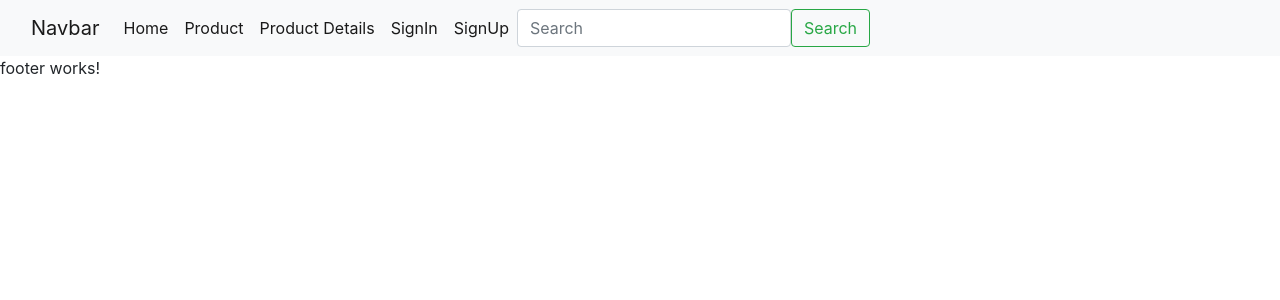
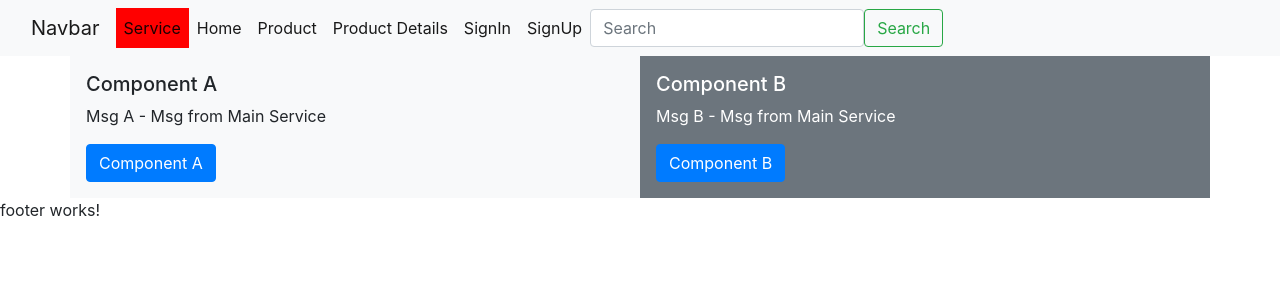
Before and after one commit to dhav13/appHello-angular-repo, an Angular app: page /service in a window 1280 px wide. Before the commit this address led to /. Shown: the top 300 px of the page. Built offline with nearby package versions, Linux system fonts and the light colour scheme.

Commit message:
fixup(feature-services):services injection inside multiple component

```diff
--- a/src/app/app.routes.ts
+++ b/src/app/app.routes.ts
@@ -2,8 +2,13 @@ import { Routes } from '@angular/router';
 import { HomePage } from './components/home-page/home-page';
 import { Products } from './components/products/products';
 import { NoPageFound } from './components/no-page-found/no-page-found';
+import { FeatureService } from './components/feature-service/feature-service/feature-service';
 
 export const routes: Routes = [
+    {
+        path: 'service',
+        component: FeatureService,
+    },
     {
         path: '',   // empty loading ruote
         redirectTo: 'home',
--- /dev/null
+++ b/src/app/components/feature-service/component-a/component-a.html
@@ -0,0 +1,2 @@
+<p>Msg A - {{componentAMsg}}</p>
+<button type="button" (click)="updateService()" class="btn btn-primary">Component A</button>
--- /dev/null
+++ b/src/app/components/feature-service/component-a/component-a.ts
@@ -0,0 +1,22 @@
+import { Component, inject, OnChanges, SimpleChanges } from '@angular/core';
+import { MainService } from '../data-access/services/main-service';
+
+@Component({
+  selector: 'app-component-a',
+  imports: [],
+  templateUrl: './component-a.html',
+  styleUrl: './component-a.css',
+})
+export class ComponentA {
+  #mainService = inject(MainService)
+  componentAMsg: string = this.#mainService.dataMsg
+
+  // constructor(mainService:MainService){
+  // }
+
+  updateService(){
+    console.log("Component A trigger")
+    this.#mainService.dataMsg = "Chaning Main service dataMsg from Component A"
+    this.#mainService.calculationOfMarks("ComponentA")
+  }
+}
--- /dev/null
+++ b/src/app/components/feature-service/component-b/component-b.html
@@ -0,0 +1,3 @@
+<p>Msg B - {{componentBMsg}}</p>
+<!-- <p>Msg B - {{mainService.dataMsg}}</p> -->
+<button type="button" (click)="updateBService()" class="btn btn-primary">Component B</button>
--- /dev/null
+++ b/src/app/components/feature-service/component-b/component-b.ts
@@ -0,0 +1,23 @@
+import { Component, inject } from '@angular/core';
+import { MainService } from '../data-access/services/main-service';
+
+@Component({
+  selector: 'app-component-b',
+  imports: [],
+  templateUrl: './component-b.html',
+  styleUrl: './component-b.css',
+})
+export class ComponentB {
+  #mainBService = inject(MainService)
+  componentBMsg: string = this.#mainBService.dataMsg
+
+
+  updateBService(){
+    console.log("Component B trigger")
+    this.#mainBService.dataMsg = "Changing Main service dataMsg from Component B"
+    this.#mainBService.calculationOfMarks("ComponentB")
+  }
+
+  // constructor(public mainService:MainService){
+  // }
+}
--- /dev/null
+++ b/src/app/components/feature-service/data-access/services/main-service.ts
@@ -0,0 +1,12 @@
+import { Injectable } from '@angular/core';
+
+@Injectable({
+  providedIn: 'root',
+})
+export class MainService {
+  dataMsg:string = 'Msg from Main Service'
+
+  calculationOfMarks(component : string){
+    console.log("This was triggered by ", component)
+  }
+}
--- /dev/null
+++ b/src/app/components/feature-service/feature-service/feature-service.html
@@ -0,0 +1,12 @@
+<div class="container">
+  <div class="row">
+    <div class="col-md-6 bg-light p-3">
+      <h5>Component A</h5>
+      <app-component-a></app-component-a>
+    </div>
+    <div class="col-md-6 bg-secondary text-white p-3">
+      <h5>Component B</h5>
+      <app-component-b></app-component-b>
+    </div>
+  </div>
+</div>
--- a/src/app/components/header/header.html
+++ b/src/app/components/header/header.html
@@ -6,6 +6,9 @@
     </button>
     <div class="collapse navbar-collapse" id="navbarSupportedContent">
       <ul class="navbar-nav me-auto mb-2 mb-lg-0">
+         <li routerLinkActive="custom-active" [routerLink]="['/service']" class="nav-item">
+          <a class="nav-link active" aria-current="page">Service</a>
+        </li>
         <li routerLinkActive="custom-active" [routerLink]="['/home']" class="nav-item">
           <a class="nav-link active" aria-current="page">Home</a>
         </li>
```
Also changed, not shown: src/app/components/feature-service/feature-service/feature-service.ts (added, +13 -0 lines), src/app/components/feature-service/component-a/component-a.css (added), src/app/components/feature-service/component-b/component-b.css (added), src/app/components/feature-service/feature-service/feature-service.css (added).
